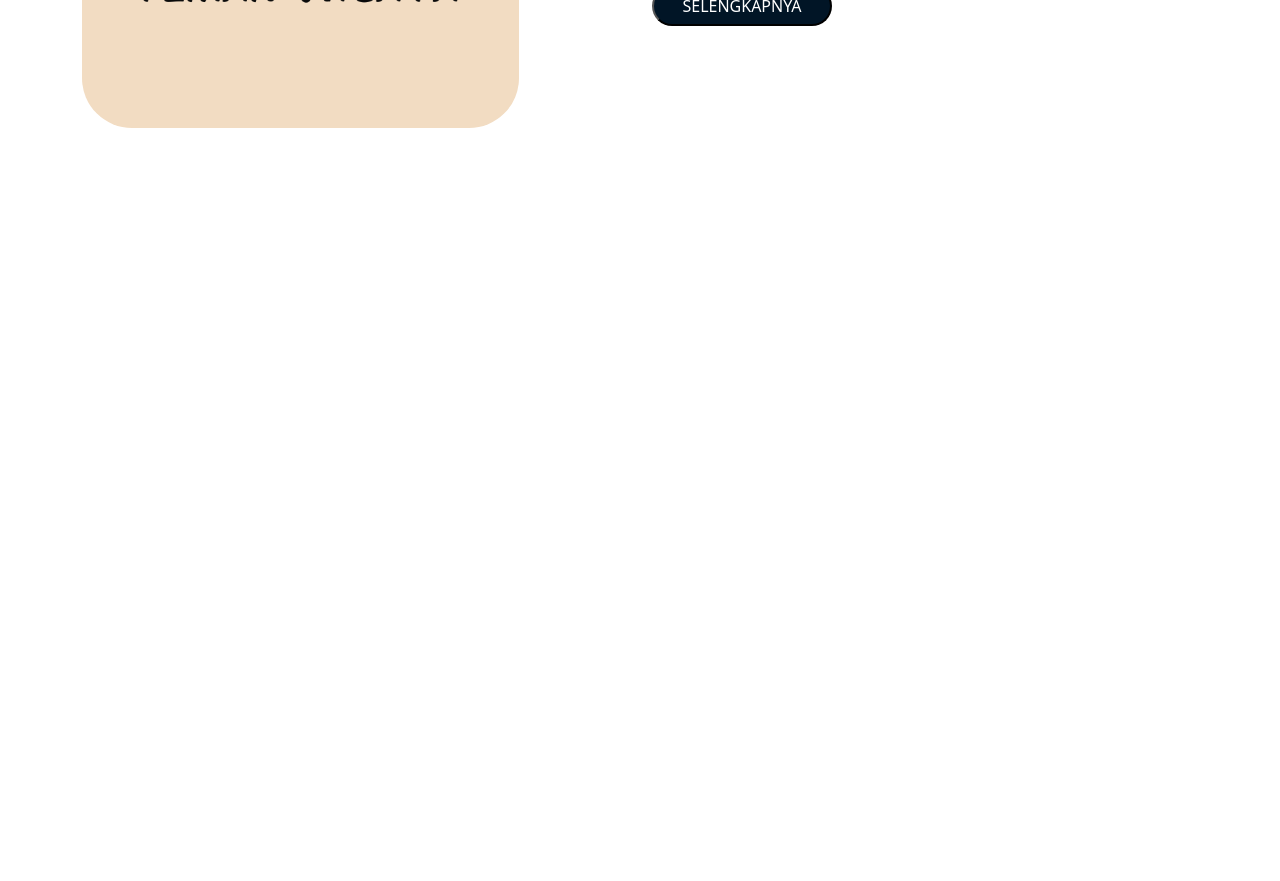
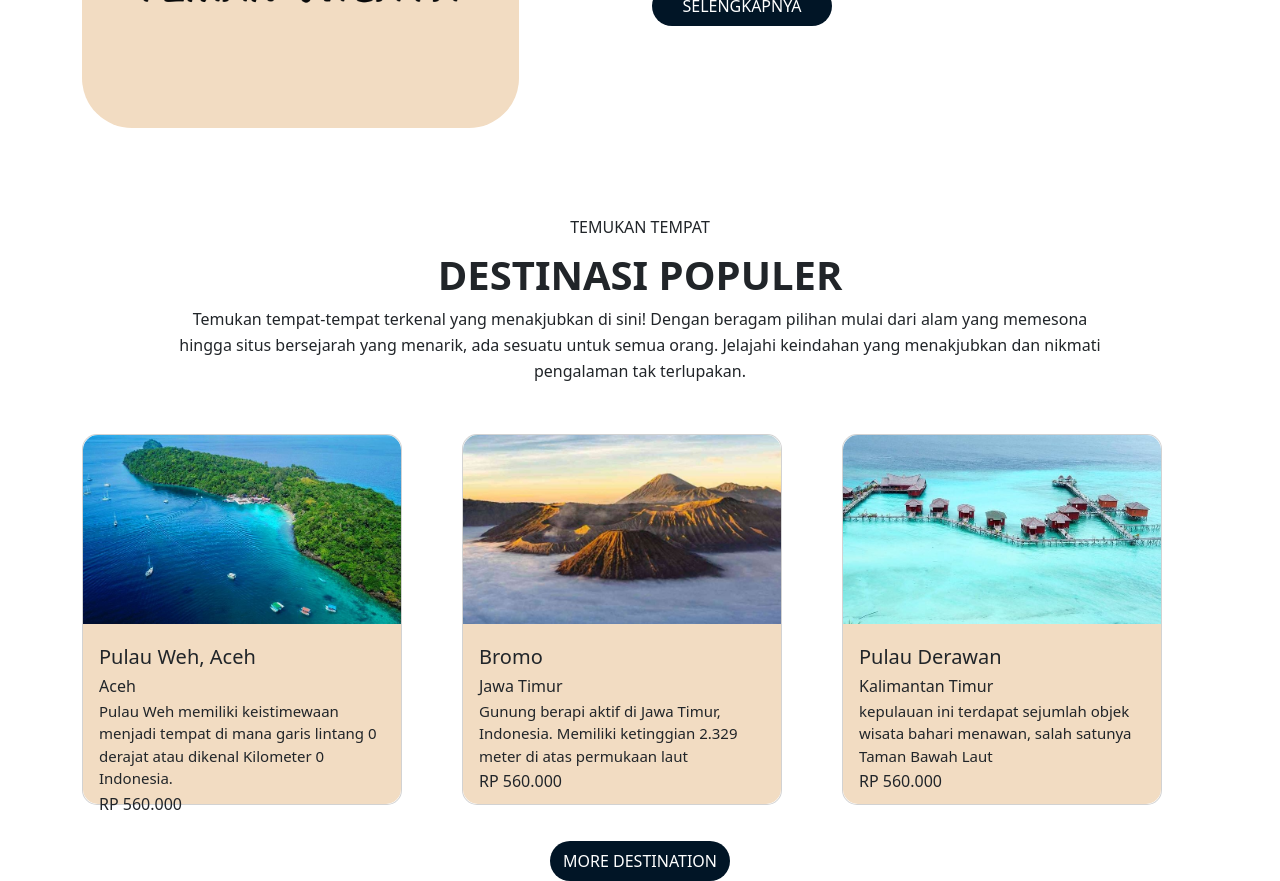
Before and after one commit to RIZKYANGKATA/massive-project, a React (Vite) app: page / in a window 1280 px wide. Shown: the part 1440-2321 px from the top of the page. Before the commit the page ends 1568 px from the top, so only its background shows below. Built offline with nearby package versions, Linux system fonts and the light colour scheme.

Commit message:
add_destination

```diff
--- a/src/App.css
+++ b/src/App.css
@@ -149,4 +149,41 @@ a{
   height: 40px;
   align-items: end;
   justify-content: end;
+  border: #011526;
 }
+
+#destination{
+  text-align: center;
+  padding-top: 90px;
+}
+
+#destination b{
+  text-align: center;
+  padding-top: 90px;
+  font-size: 40px;
+}
+
+#destination p{
+  text-align: center;
+  text-align: center;
+  padding-top: 1px;
+  margin-top: 1px;
+  margin-bottom: 1px;
+}
+
+#destination .container{
+  text-align: center;
+  padding-top: 50px;
+}
+
+.btn-destination{
+  border-radius: 100px;
+  background-color: #011526;
+  color: white;
+  width: 180px;
+  height: 40px;
+  align-items: end;
+  justify-content: end;
+  border: #011526;
+  margin-top: 20px;
+}
--- a/src/App.jsx
+++ b/src/App.jsx
@@ -1,7 +1,12 @@
 import React, { useState } from 'react';
 import 'bootstrap/dist/css/bootstrap.min.css';
 import temanWisataImage from './assets/temanWisata.png';
+import backgroundImage from './assets/background.jpg';
+import bromoImage from './assets/bromo.jpg';
+import pulauDerawanImage from './assets/pulauDerawan.jpg';
 import './App.css';
+import Card from './components/card';
+
 
 function App() {
   const [count, setCount] = useState(0);
@@ -28,7 +33,7 @@ function App() {
         <ul className="inline-list">
           <li><a href="#home">HOME</a></li>
           <li><a href="#aboutUs">ABOUT US</a></li>
-          <li><a href="">DESTINATION</a></li>
+          <li><a href="#destination">DESTINATION</a></li>
           <li><a href="">CULTURE</a></li>
           <li><a href="">PACKAGE</a></li>
           <li><a href="">CONTACT US</a></li>
@@ -72,13 +77,13 @@ function App() {
         <div class="col">
           Chekin Date *
           <form className="d" role="search">
-              <input className="form-control me-2" type="search" placeholder="HH/BB/TTTT" aria-label="Search" />
+              <input className="form-control me-2" type="date" placeholder="HH/BB/TTTT" aria-label="Search" />
             </form>
         </div>
         <div class="col">
           Chekout Date *
           <form className="d" role="search">
-              <input className="form-control me-2" type="search" placeholder="HH/BB/TTTT" aria-label="Search" />
+              <input className="form-control me-2" type="date" placeholder="HH/BB/TTTT" aria-label="Search" />
             </form>
         </div>
 
@@ -98,10 +103,53 @@ function App() {
         <div class="col">
           <b>TENTANG KAMI</b>
           <p>"Website ini membantu para traveler, wisatawan, dan backpacker yang kesulitan mencari informasi tentang tempat wisata unik dengan budaya dan tradisi setempat. Kami menawarkan pengalaman berbeda dan berkesan, serta mengembangkan strategi pemasaran inovatif dan bertanggung jawab untuk menarik lebih banyak pengunjung dan memperpanjang masa tinggal mereka. Kami juga menerapkan praktik berkelanjutan untuk melestarikan sumber daya alam."</p>
-          <a href="#home"><button className="btn-aboutUs" type="submit">SELENGKAPNYA</button></a>
+          <a href=""><button className="btn-aboutUs" type="submit">SELENGKAPNYA</button></a>
         </div>
       </div>
     </div>
+    </div>
+
+    <div id="destination">
+      <h6>TEMUKAN TEMPAT</h6>
+      <b>DESTINASI POPULER</b>
+      <p>Temukan tempat-tempat terkenal yang menakjubkan di sini! Dengan beragam pilihan mulai dari alam yang memesona</p>
+      <p>hingga situs bersejarah yang menarik, ada sesuatu untuk semua orang. Jelajahi keindahan yang menakjubkan dan nikmati</p>
+      <p>pengalaman tak terlupakan.</p>
+
+      <div class="container text-center">
+        <div class="row align-items-center">
+          <div class="col">
+          <Card
+              imageUrl={backgroundImage}
+              title="Pulau Weh, Aceh"
+              subTitle="Aceh"
+              description="Pulau Weh memiliki keistimewaan menjadi tempat di mana garis lintang 0 derajat atau dikenal Kilometer 0 Indonesia. "
+              harga="RP 560.000"
+            />
+          </div>
+          <div class="col">
+          <Card
+              imageUrl={bromoImage}
+              title="Bromo"
+              subTitle="Jawa Timur"
+              description="Gunung berapi aktif di Jawa Timur, Indonesia. Memiliki ketinggian 2.329 meter di atas permukaan laut"
+              harga="RP 560.000"
+            />
+          </div>
+          <div class="col">
+          <Card
+              imageUrl={pulauDerawanImage}
+              title="Pulau Derawan"
+              subTitle="Kalimantan Timur"
+              description="kepulauan ini terdapat sejumlah objek wisata bahari menawan, salah satunya Taman Bawah Laut"
+              harga="RP 560.000"
+            />
+          </div>
+        </div>
+        <a href=""><button className="btn-destination" type="submit">MORE DESTINATION</button></a>
+      </div>
+
+
     </div>
 
 
--- /dev/null
+++ b/src/components/card.jsx
@@ -0,0 +1,20 @@
+import React from 'react';
+
+
+function Card({ imageUrl, title, subTitle, description, harga }) {
+  return (
+    <div className="card custom-card mb-3" style={{ width: '20rem', borderRadius: '15px' }}>
+      <img src={imageUrl} className="card-img-top" alt={title}  style={{ borderTopRightRadius: '15px', borderTopLeftRadius: '15px' }} />
+      <div className="card-body" style={{ height: '180px', backgroundColor: '#F2DCC2', borderBottomLeftRadius: '15px', borderBottomRightRadius: '15px' }}>
+        <div className="detail">
+        <p className="card-title bold-text" style={{ textAlign: 'left', fontSize: '20px'}} >{title} </p>
+        <p style={{ textAlign: 'left'}} >{subTitle}</p>
+        <p className="card-text" style={{ textAlign: 'left', fontSize: '15px'}}>{description}</p>
+        <p style={{ textAlign: 'left'}}>{harga}</p>
+        </div>
+      </div>
+    </div>
+  );
+}
+
+export default Card;
```
Also changed, not shown: src/assets/bromo.jpg (added), src/assets/pulauDerawan.jpg (added).
